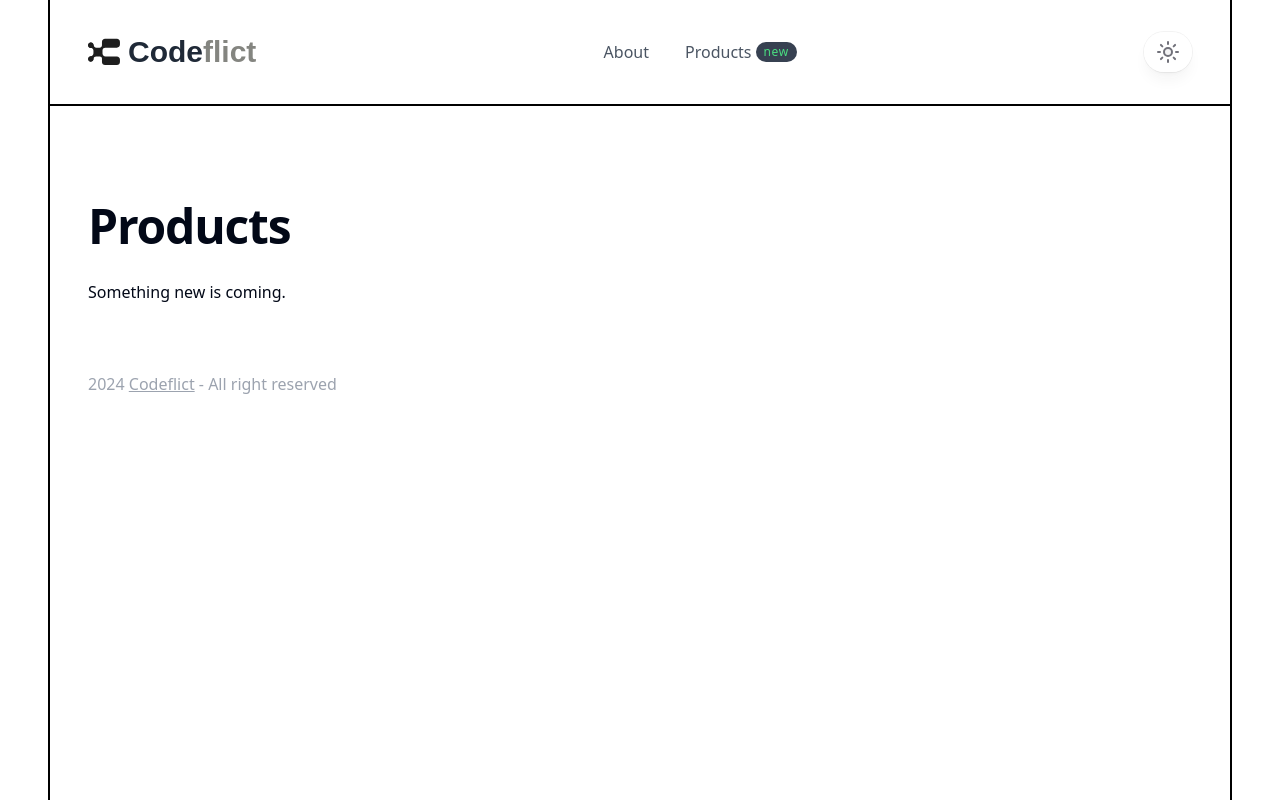
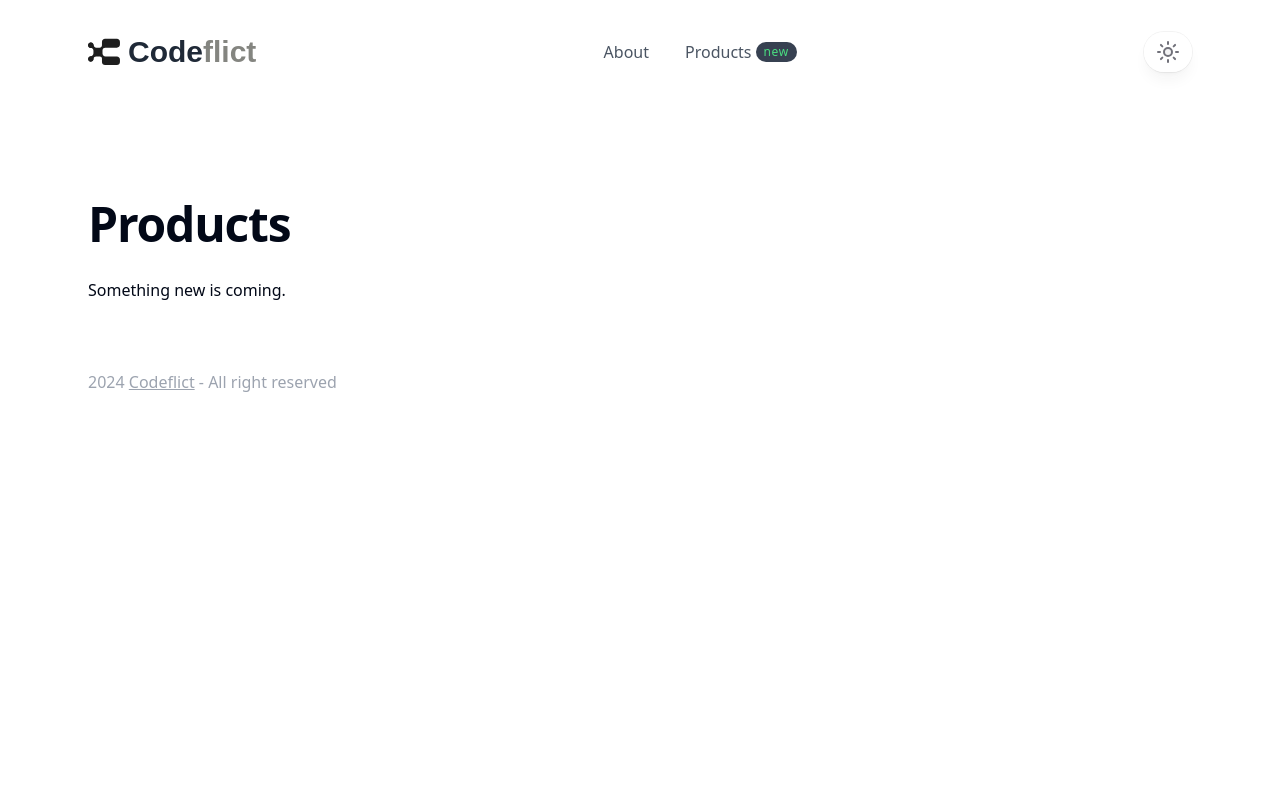
Before and after one commit to fatihdelice/codeflict, a Next.js app: page /products in a window 1280 px wide. Built offline with nearby package versions, Linux system fonts and the light colour scheme.

Commit message:
feat: home page updated

```diff
--- a/src/app/layout.tsx
+++ b/src/app/layout.tsx
@@ -54,7 +54,7 @@ export default function RootLayout({
     <html lang="en">
       <body>
         <ThemeProvider attribute="class" defaultTheme="light">
-          <div className='page-body md:mx-12 md:border-l-2 md:border-r-2 border-black dark:border-white'>
+          <div className='page-body md:mx-12'>
             <Header />
             <main>
               <Container>{children}</Container>
--- a/src/components/Header.tsx
+++ b/src/components/Header.tsx
@@ -15,7 +15,7 @@ export default function Header() {
     };
     return (
         <>
-            <header className="py-2 mb-8 md:mb-24 border-b-2 border-black dark:border-white">
+            <header className="py-2 mb-8 md:mb-24">
                 <Container>
                     <div className="flex items-center justify-between py-6 gap-4">
                         <HomeLogoButton />
--- a/src/components/HeroSection.tsx
+++ b/src/components/HeroSection.tsx
@@ -3,10 +3,10 @@ import React from 'react'
 export function HeroSection() {
   return (
     <div className="relative ml-auto">
-        <div className="lg:w-2/3 text-center mx-auto">
-          <h1 className="text-gray-900 dark:text-white font-bold text-5xl md:text-6xl xl:text-7xl">Shaping a world with <span className="text-primary dark:text-white">reimagination.</span></h1>
+        <div className="mx-auto">
+          <h1 className="text-gray-900 dark:text-white font-bold text-5xl md:text-6xl xl:text-7xl">Shaping ideas <br/> until they make sense.</h1>
           <p className="mt-8 text-gray-700 dark:text-gray-300">A blog packed with code snippets for software development enthusiasts. We provide in-depth reviews of the latest technologies and practical tips to enhance your coding skills.</p>
-          <div className="mt-16 flex flex-wrap justify-center gap-y-4 gap-x-6">
+          <div className="mt-16 flex flex-wrap justify-start gap-y-4 gap-x-6">
             <a
               href="#blog"
               className="relative flex h-11 w-full items-center justify-center px-6 before:absolute before:inset-0 before:rounded-full before:bg-primary before:transition before:duration-300 hover:before:scale-105 active:duration-75 active:before:scale-95 sm:w-max"
```
